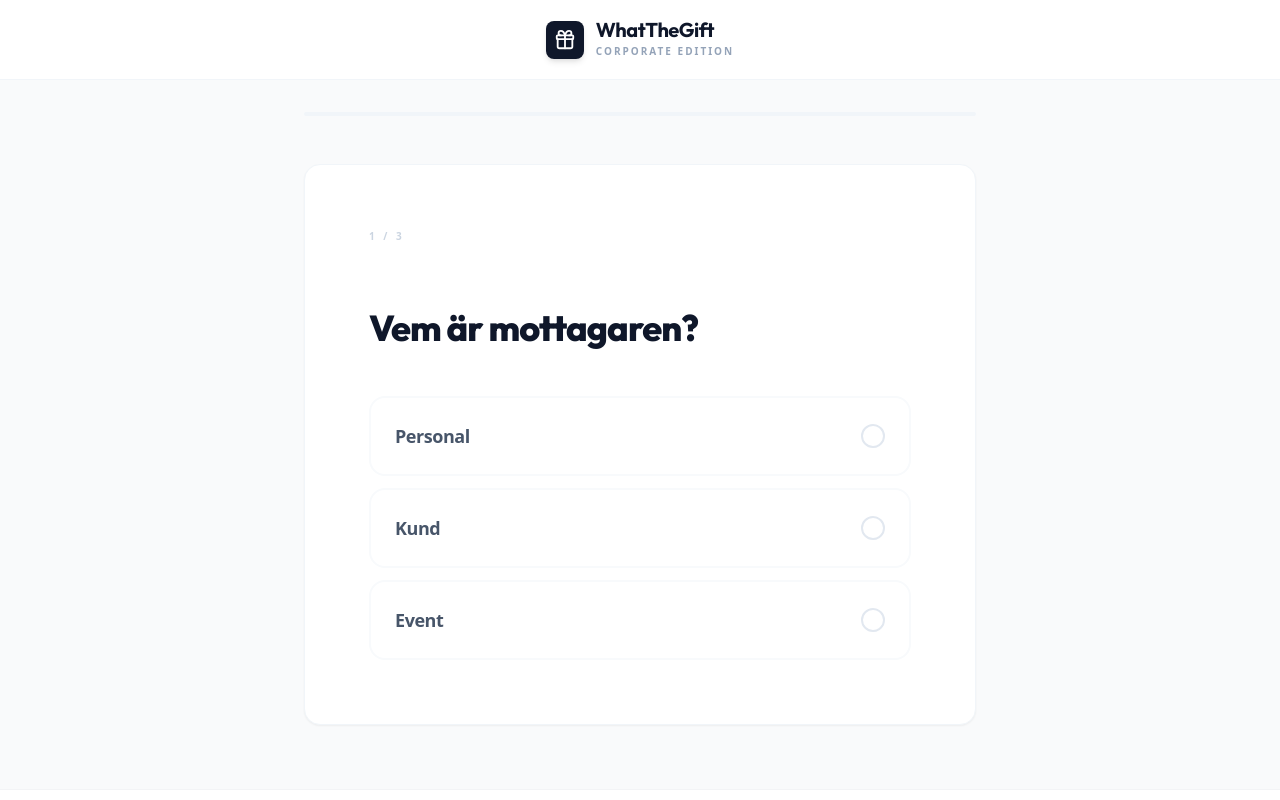
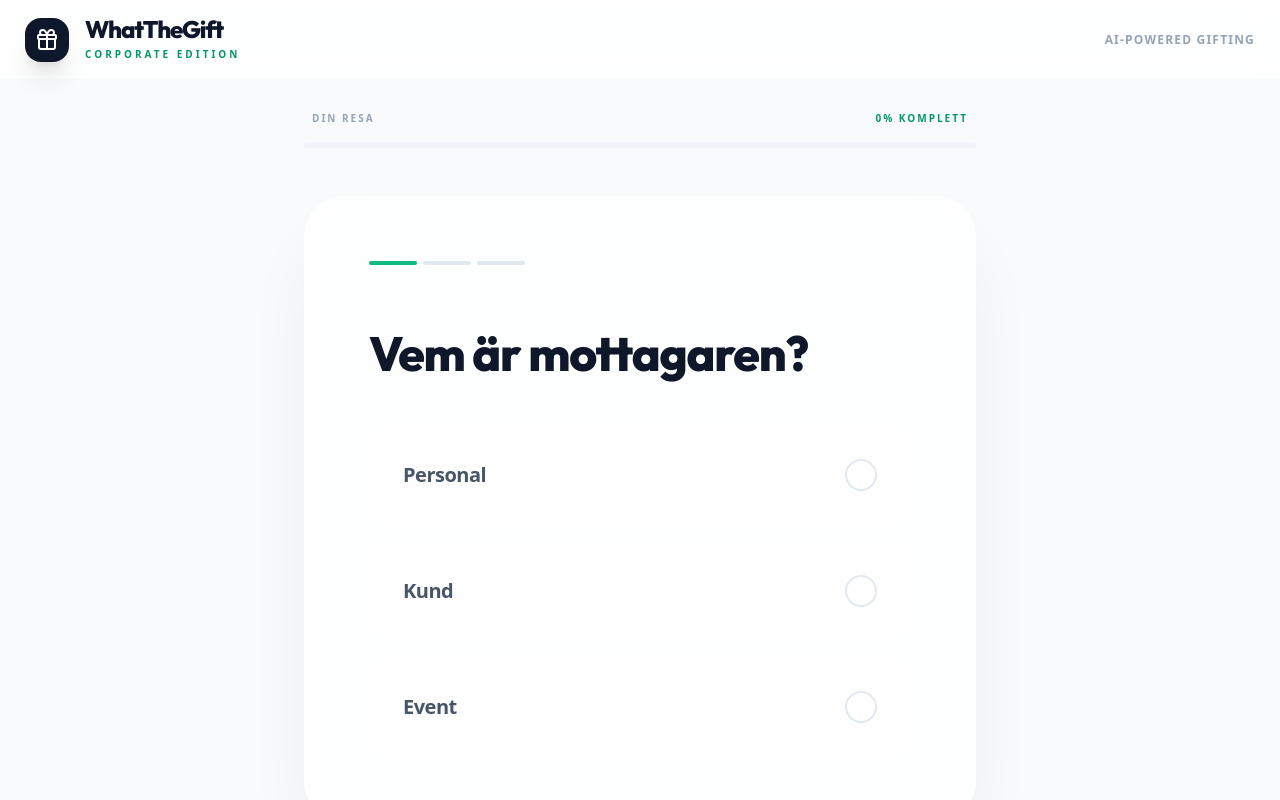
Before and after one commit to j4mel/whatthegift, a React (Vite) app: page / in a window 1280 px wide. Shown: the top 800 px of the page. Built offline with nearby package versions, Linux system fonts and the light colour scheme.

Commit message:
feat: premium UI upgrade and product image loading fix

```diff
--- a/src/components/Header.jsx
+++ b/src/components/Header.jsx
@@ -3,20 +3,24 @@ import { Gift } from 'lucide-react';
 
 const Header = () => {
     return (
-        <header className="bg-white border-b border-slate-100 sticky top-0 z-10 backdrop-blur-md bg-opacity-90">
-            <div className="container mx-auto px-4 py-5 flex items-center justify-center">
-                <div className="flex items-center gap-3 group cursor-pointer">
-                    <div className="bg-slate-900 p-2 rounded-lg text-white shadow-md group-hover:bg-emerald-600 transition-all duration-300">
-                        <Gift size={22} />
+        <header className="sticky top-0 z-50 glass border-b border-white/20">
+            <div className="container mx-auto px-6 py-4 flex items-center justify-between">
+                <div className="flex items-center gap-4 group cursor-pointer">
+                    <div className="bg-slate-900 p-2.5 rounded-2xl text-white shadow-xl group-hover:bg-emerald-600 transition-all duration-500 group-hover:rotate-6">
+                        <Gift size={24} />
                     </div>
                     <div className="flex flex-col">
-                        <h1 className="text-xl font-bold text-slate-900 tracking-tight leading-none">
+                        <h1 className="text-2xl font-black text-slate-900 tracking-tighter leading-none">
                             WhatTheGift
                         </h1>
-                        <span className="text-[10px] font-bold text-slate-400 uppercase tracking-[0.2em] mt-1">
+                        <span className="text-[10px] font-black text-emerald-600 uppercase tracking-[0.3em] mt-1.5">
                             Corporate Edition
                         </span>
                     </div>
+                </div>
+
+                <div className="hidden md:flex items-center gap-6">
+                    <span className="text-xs font-bold text-slate-400 uppercase tracking-widest">AI-Powered Gifting</span>
                 </div>
             </div>
         </header>
--- a/src/components/Wizard.jsx
+++ b/src/components/Wizard.jsx
@@ -145,40 +145,98 @@ const Wizard = () => {
     const currentStepData = STEPS[currentStep - 1];
     const progress = ((currentStep - 1) / STEPS.length) * 100;
 
+    if (showResults) {
+        return (
+            <div className="max-w-6xl mx-auto px-4">
+                <Helmet>
+                    <title>Perfekta Presenter till {answers[1]} | WhatTheGift</title>
+                    <meta name="description" content={`Hittade ${suggestions.length} presentförslag till ${answers[1]} som gillar ${answers[2]}.`} />
+                </Helmet>
+                <div className="text-center mb-16">
+                    <motion.div
+                        initial={{ opacity: 0, scale: 0.9 }}
+                        animate={{ opacity: 1, scale: 1 }}
+                        className="inline-block px-4 py-1.5 rounded-full bg-emerald-50 text-emerald-600 text-[10px] font-bold uppercase tracking-widest mb-6 border border-emerald-100/50"
+                    >
+                        Rekommenderade gåvor
+                    </motion.div>
+                    <h2 className="text-5xl md:text-6xl font-extrabold text-slate-900 leading-[1.1] tracking-tight mb-4">
+                        Företagsgåvor för <span className="text-emerald-600">{answers[1].toLowerCase()}</span>
+                    </h2>
+                    <p className="text-slate-500 text-lg font-medium">Baserat på profil: <span className="text-slate-900 uppercase tracking-wide text-sm">{answers[3]}</span></p>
+                </div>
+
+                <div className="grid grid-cols-1 md:grid-cols-2 lg:grid-cols-3 gap-8 mb-16">
+                    {suggestions.map((item, index) => (
+                        <GiftCard key={index} product={item} index={index} />
+                    ))}
+                </div>
+
+                <div className="flex flex-col md:flex-row items-center justify-center gap-6">
+                    <button
+                        onClick={startProcessing}
+                        className="group relative inline-flex items-center gap-3 bg-emerald-600 text-white font-bold py-4 px-10 rounded-2xl hover:bg-emerald-700 transition-all duration-300 active:scale-95 shadow-xl shadow-emerald-200/50 overflow-hidden"
+                    >
+                        <div className="absolute inset-0 bg-white/20 translate-y-full group-hover:translate-y-0 transition-transform duration-300" />
+                        <RefreshCcw size={20} className="relative z-10 transition-transform duration-500 group-hover:rotate-180" />
+                        <span className="relative z-10">Hämta 3 nya förslag</span>
+                    </button>
+                    <button
+                        onClick={resetWizard}
+                        className="inline-flex items-center gap-2 text-slate-400 hover:text-slate-900 font-bold transition-all px-8 py-4 rounded-2xl hover:bg-white border border-transparent hover:border-slate-100"
+                    >
+                        Börja om
+                    </button>
+                </div>
+            </div>
+        );
+    }
+
     return (
         <div className="max-w-2xl mx-auto">
             <Helmet>
                 <title>WhatTheGift - Hitta den perfekta presenten med AI</title>
                 <meta name="description" content="AI-driven presentgenerator. Hitta personliga presenter på några sekunder." />
             </Helmet>
-            {/* Progress Bar */}
-            <div className="mb-12 bg-slate-100 h-1 rounded-full overflow-hidden">
-                <motion.div
-                    className="h-full bg-emerald-500"
-                    initial={{ width: 0 }}
-                    animate={{ width: `${progress}%` }}
-                    transition={{ duration: 0.8, ease: "circOut" }}
-                />
+
+            <div className="mb-12">
+                <div className="flex justify-between items-center mb-4 px-2">
+                    <span className="text-[10px] font-black text-slate-400 uppercase tracking-[0.2em]">Din resa</span>
+                    <span className="text-[10px] font-black text-emerald-600 uppercase tracking-[0.2em]">{Math.round(progress)}% komplett</span>
+                </div>
+                <div className="bg-slate-100 h-1.5 rounded-full overflow-hidden p-[1px]">
+                    <motion.div
+                        className="h-full bg-gradient-to-r from-emerald-400 to-emerald-600 rounded-full"
+                        initial={{ width: 0 }}
+                        animate={{ width: `${progress}%` }}
+                        transition={{ duration: 1, ease: [0.16, 1, 0.3, 1] }}
+                    />
+                </div>
             </div>
 
             <AnimatePresence mode="wait">
                 <motion.div
                     key={currentStep}
-                    initial={{ opacity: 0, y: 10 }}
-                    animate={{ opacity: 1, y: 0 }}
-                    exit={{ opacity: 0, y: -10 }}
-                    transition={{ duration: 0.4 }}
-                    className="bg-white rounded-2xl shadow-sm border border-slate-100 p-10 md:p-16 relative overflow-hidden"
+                    initial={{ opacity: 0, x: 20 }}
+                    animate={{ opacity: 1, x: 0 }}
+                    exit={{ opacity: 0, x: -20 }}
+                    transition={{ duration: 0.5, ease: [0.16, 1, 0.3, 1] }}
+                    className="glass rounded-[2.5rem] p-10 md:p-16 relative shadow-[0_40px_80px_-20px_rgba(0,0,0,0.08)] border border-white/60"
                 >
                     <div className="relative z-10">
                         <div className="flex justify-between items-center mb-16">
-                            <span className="text-[10px] font-black text-slate-300 uppercase tracking-[0.3em]">
-                                {currentStep} / {STEPS.length}
-                            </span>
+                            <div className="flex gap-1.5">
+                                {STEPS.map((step) => (
+                                    <div
+                                        key={step.id}
+                                        className={`w-12 h-1 rounded-full transition-all duration-500 ${step.id <= currentStep ? 'bg-emerald-500' : 'bg-slate-200'}`}
+                                    />
+                                ))}
+                            </div>
                             {currentStep > 1 && (
                                 <button
                                     onClick={handleBack}
-                                    className="text-slate-400 hover:text-slate-900 transition-colors flex items-center gap-1.5 text-xs font-bold uppercase tracking-wider"
+                                    className="text-slate-400 hover:text-slate-900 transition-all flex items-center gap-1.5 text-xs font-bold uppercase tracking-widest py-2 px-4 rounded-xl hover:bg-slate-50"
                                 >
                                     <ChevronLeft size={14} />
                                     Bakåt
@@ -186,33 +244,40 @@ const Wizard = () => {
                             )}
                         </div>
 
-                        <h2 className="text-4xl font-extrabold text-slate-900 mb-12 leading-[1.1] tracking-tight">
+                        <h2 className="text-4xl md:text-5xl font-extrabold text-slate-900 mb-12 leading-[1.1] tracking-tight">
                             {currentStepData.question}
                         </h2>
 
-                        <div className="grid grid-cols-1 gap-3">
+                        <div className="grid grid-cols-1 gap-4">
                             {currentStepData.options.map((option) => (
                                 <button
                                     key={option}
                                     onClick={() => handleOptionSelect(option)}
                                     className={`
-                                        w-full text-left p-6 rounded-2xl border-2 transition-all duration-300 flex items-center justify-between group
+                                        w-full text-left p-6 md:p-8 rounded-3xl border-2 transition-all duration-300 flex items-center justify-between group relative overflow-hidden
                                         ${answers[currentStep] === option
-                                            ? 'border-emerald-500 bg-emerald-50/20 text-emerald-900'
-                                            : 'border-slate-50 hover:border-slate-200 hover:bg-slate-50 text-slate-600'}
+                                            ? 'border-emerald-500 bg-emerald-50/30 text-emerald-900 shadow-[0_12px_24px_-8px_rgba(16,185,129,0.15)]'
+                                            : 'border-white/40 bg-white/40 hover:border-emerald-200 hover:bg-white text-slate-600 hover:text-slate-900'}
                                     `}
                                 >
-                                    <span className="font-bold text-lg tracking-tight">{option}</span>
+                                    <span className="font-bold text-xl tracking-tight relative z-10">{option}</span>
                                     <div className={`
-                                        w-6 h-6 rounded-full border-2 transition-all duration-300 flex items-center justify-center
+                                        w-8 h-8 rounded-full border-2 transition-all duration-500 flex items-center justify-center relative z-10
                                         ${answers[currentStep] === option
                                             ? 'border-emerald-500 bg-emerald-500 shadow-[0_0_0_4px_rgba(16,185,129,0.1)]'
-                                            : 'border-slate-200 group-hover:border-slate-300'}
+                                            : 'border-slate-200 group-hover:border-emerald-300'}
                                     `}>
                                         {answers[currentStep] === option && (
-                                            <div className="w-2 h-2 bg-white rounded-full" />
+                                            <motion.div
+                                                initial={{ scale: 0 }}
+                                                animate={{ scale: 1 }}
+                                                className="w-2.5 h-2.5 bg-white rounded-full"
+                                            />
                                         )}
                                     </div>
+                                    {answers[currentStep] !== option && (
+                                        <div className="absolute inset-0 bg-emerald-50 translate-x-[-101%] group-hover:translate-x-0 transition-transform duration-500 ease-out opacity-20" />
+                                    )}
                                 </button>
                             ))}
                         </div>
--- a/src/index.css
+++ b/src/index.css
@@ -6,16 +6,14 @@
 
 :root {
   --primary: #0f172a;
-  /* Midnight Blue */
   --secondary: #334155;
-  /* Gray Slate */
   --accent: #10b981;
-  /* Emerald */
+  --accent-light: #34d399;
   --surface: #ffffff;
   --background: #f8fafc;
-  /* Ghost White */
   --border: #e2e8f0;
-  /* Slate 200 */
+  --glass-bg: rgba(255, 255, 255, 0.7);
+  --glass-border: rgba(255, 255, 255, 0.4);
 }
 
 body {
@@ -25,6 +23,9 @@ body {
   -moz-osx-font-smoothing: grayscale;
   background-color: var(--background);
   color: var(--primary);
+  background-image:
+    radial-gradient(at 0% 0%, rgba(16, 185, 129, 0.05) 0px, transparent 50%),
+    radial-gradient(at 100% 0%, rgba(30, 41, 59, 0.05) 0px, transparent 50%);
 }
 
 h1,
@@ -34,3 +35,27 @@ h4,
 .font-display {
   font-family: 'Outfit', sans-serif;
 }
+
+.glass {
+  background: var(--glass-bg);
+  backdrop-filter: blur(12px);
+  -webkit-backdrop-filter: blur(12px);
+  border: 1px solid var(--glass-border);
+}
+
+.glass-dark {
+  background: rgba(15, 23, 42, 0.8);
+  backdrop-filter: blur(12px);
+  -webkit-backdrop-filter: blur(12px);
+  border: 1px solid rgba(255, 255, 255, 0.1);
+}
+
+.text-gradient {
+  background: linear-gradient(135deg, #0f172a 0%, #334155 100%);
+  -webkit-background-clip: text;
+  -webkit-text-fill-color: transparent;
+}
+
+.accent-gradient {
+  background: linear-gradient(135deg, #10b981 0%, #059669 100%);
+}
```
Also changed, not shown: src/components/GiftCard.jsx (+22 -15 lines), src/components/Processing.jsx (+62 -17 lines).
